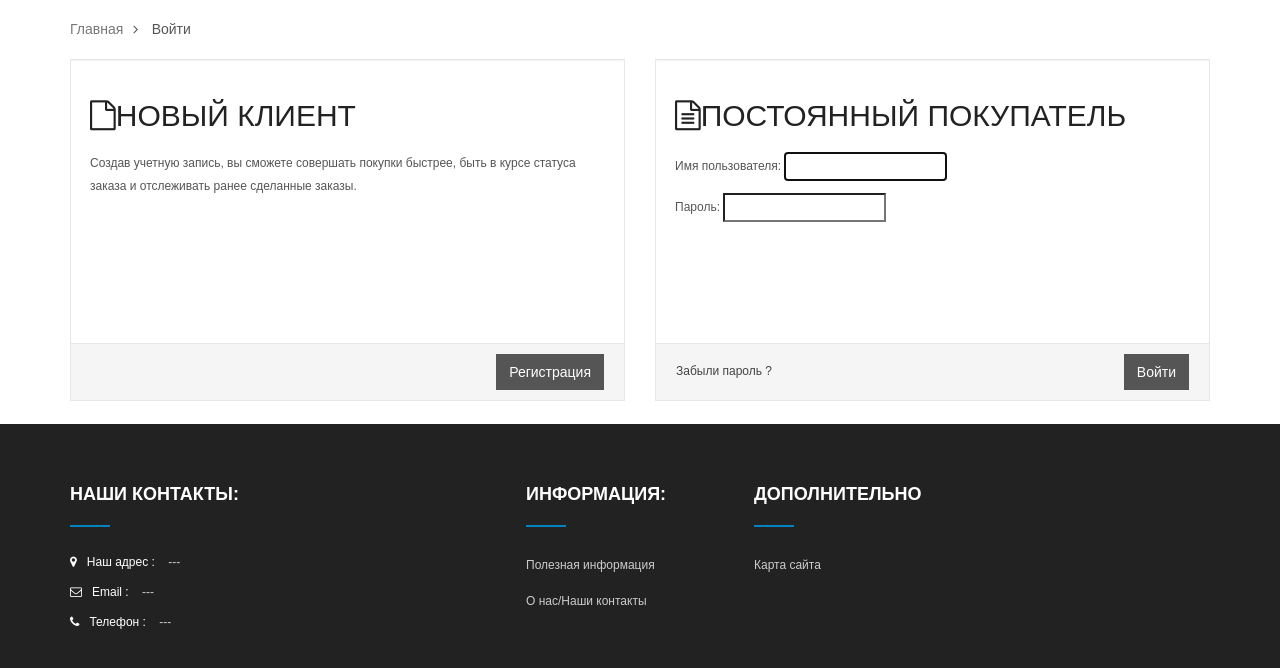
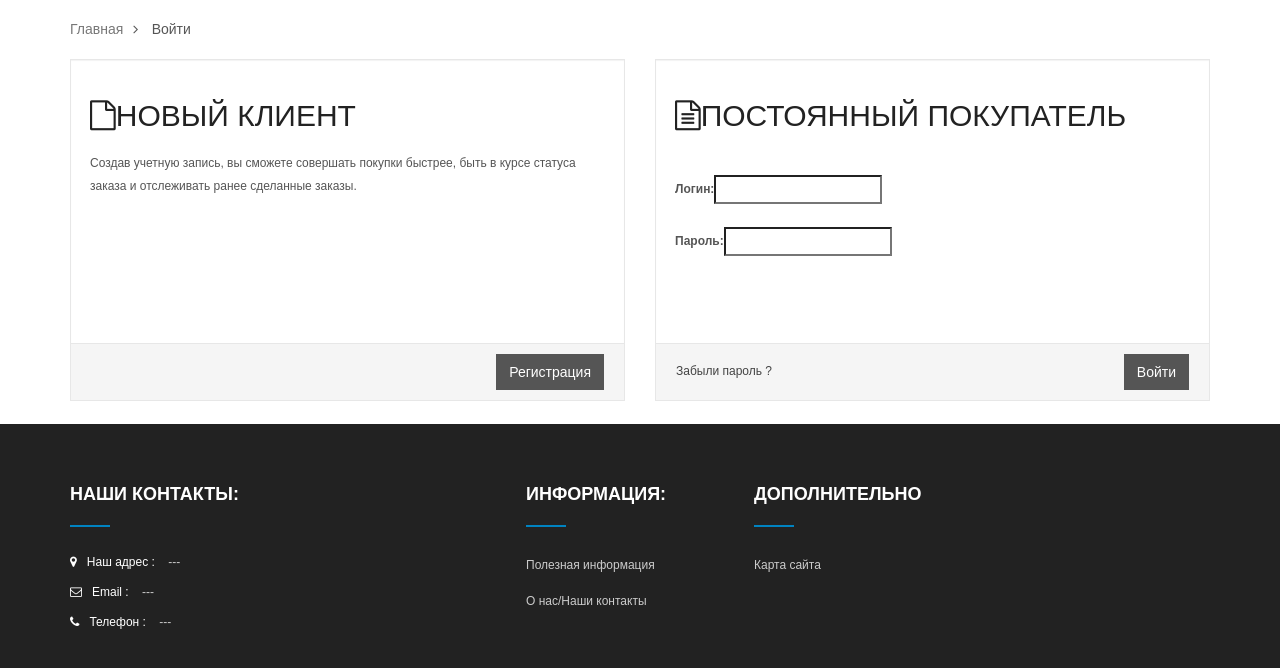
Before and after one commit to FedorSannikov1988/django_group_petproject, a Django app: page /input_user/login/ in a window 1280 px wide. Shown: the part 163-831 px from the top of the page. Run offline with Django 4.2, Linux system fonts and the light colour scheme; parts of the project's set-up code (start-up, migrations or seed data) failed here and were passed over; some libraries are stand-ins or nearby versions.

Commit message:
another alternative to creating a form

```diff
--- a/users/forms.py
+++ b/users/forms.py
@@ -2,11 +2,22 @@ from django.contrib.auth.forms import AuthenticationForm, UserCreationForm
 
 from users.models import User
 
-
+'''
 class UserLoginForm(AuthenticationForm):
     class Meta:
         model = User
         fields = ('username', 'password')
+'''
+
+# или другой вариант:
+
+from django import forms
+
+
+class UserLoginForm(forms.Form):
+    username = forms.CharField(label="Логин")
+    password = forms.CharField(max_length=10, widget=forms.PasswordInput)
+    field_order = ["username", "password"]
 
 
 class UserRegisterForm(UserCreationForm):
--- a/users/templates/login.html
+++ b/users/templates/login.html
@@ -68,8 +68,11 @@
                                 <div class="well">
                                     <h2><i class="fa fa-file-text-o" aria-hidden="true"></i>Постоянный покупатель</h2>
                                     {% csrf_token %}
-                                    {{ form.as_p }}
-                                    {{ form. }}
+                                    <br>
+                                    <b> Логин:{{ form.username }} </b>
+                                    <br><br>
+                                    <b> Пароль:{{ form.password }} </b>
+                                    <br>
                                 </div>
                                 <div class="bottom-form">
                                     <a href="#" class="forgot">Забыли пароль ?</a>
```
